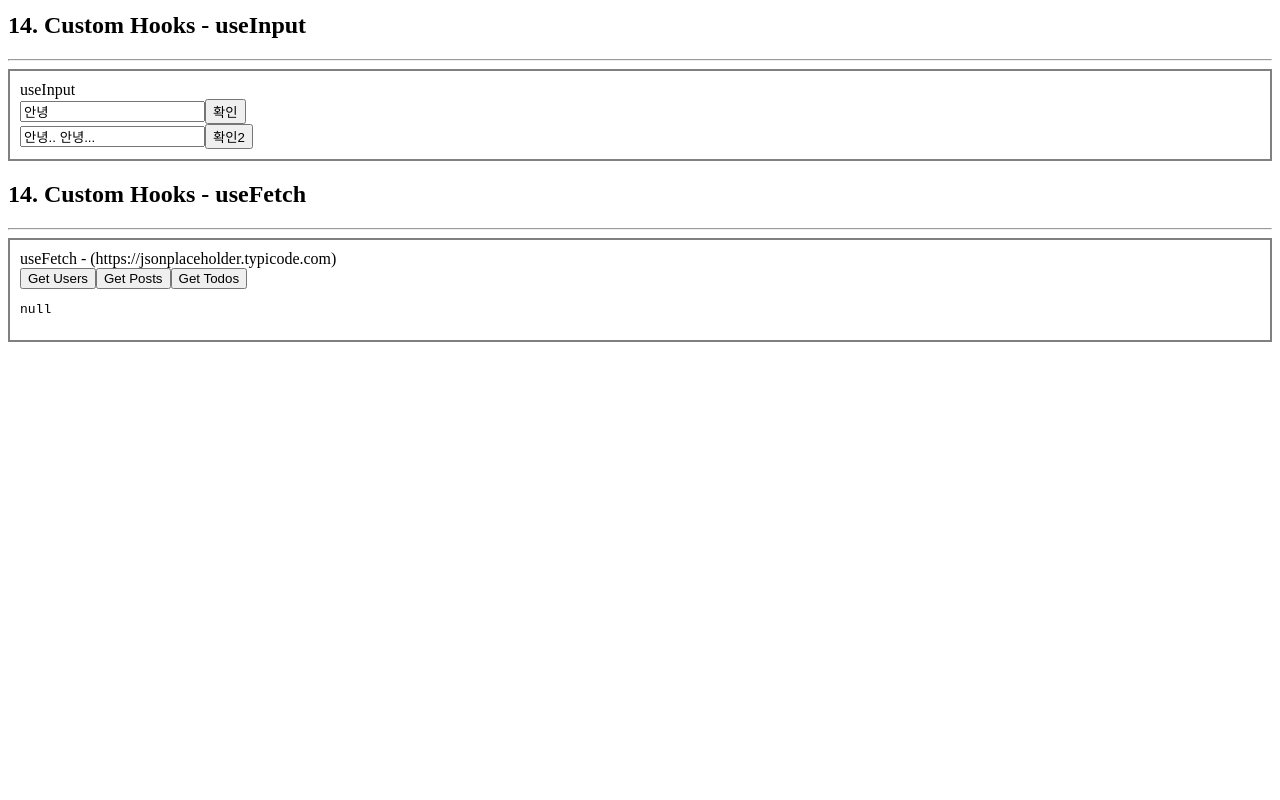
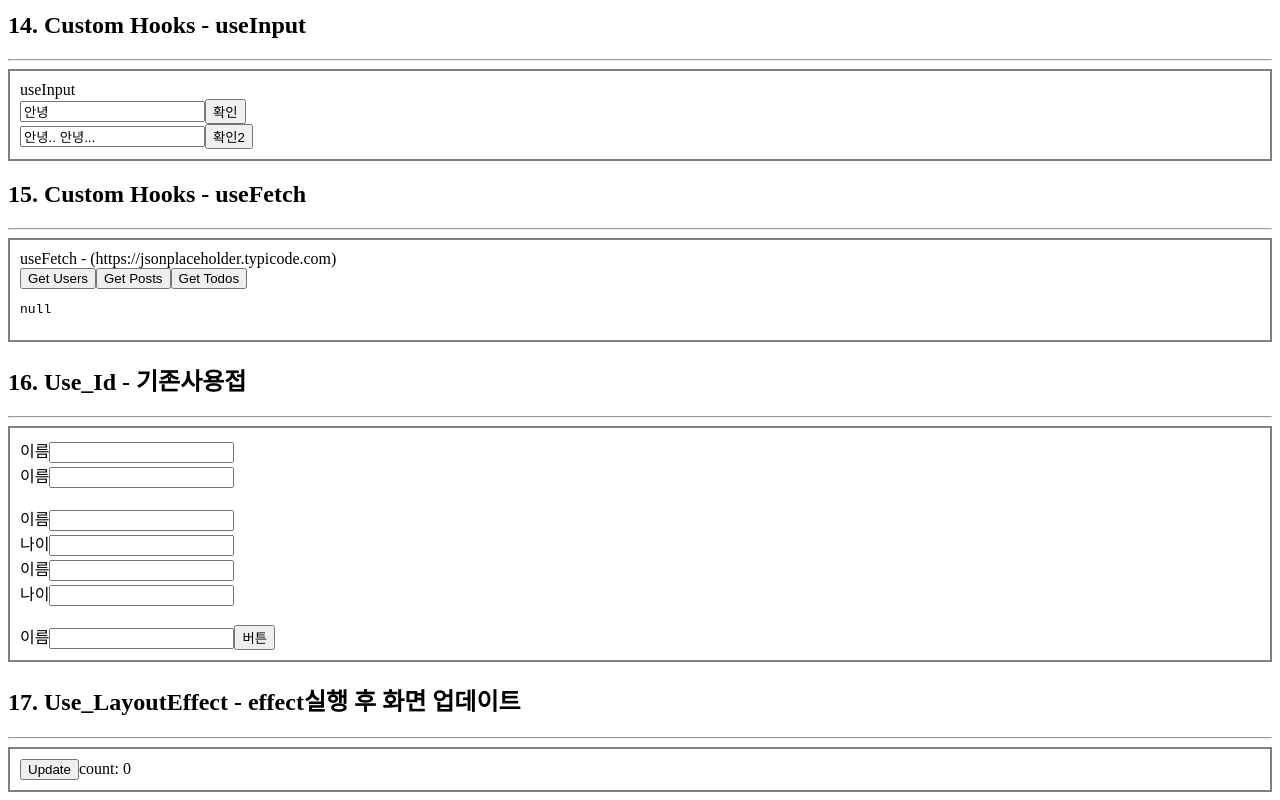
Before and after one commit to HongSun2da/react-star, a React (Create React App) app: page / in a window 1280 px wide. Shown: the part 3086-3886 px from the top of the page. Before the commit the page ends 3436 px from the top, so only its background shows below. Built offline with nearby package versions, Linux system fonts and the light colour scheme; no server answers.

Commit message:
use id, layouteffect 작업

```diff
--- /dev/null
+++ b/src/Use_Id.js
@@ -0,0 +1,69 @@
+import React, { useEffect, useId, useRef } from "react";
+
+function Use_Id() {
+  console.log('Use_Id 시작 ============');
+
+
+
+  console.log('Use_Id 종료 ============');
+  return (
+    <div>
+      <h2>16. Use_Id - 기존사용접</h2>
+      <hr />
+      <div style={{border: '2px solid gray', padding: '10px'}}>
+        <MyInput />
+        <MyInput />
+        <br />
+        <MyInput2 />
+        <MyInput2 />
+        <br />
+        <MyInput3 />
+      </div>
+    </div>
+  );
+}
+
+function MyInput() {
+  const id = useId();
+  const ref = useRef();
+
+  useEffect(() => {
+    //const element = document.querySelector('#btn');   // javascript 접근 방법
+    //const element = document.querySelector(id);       // 오류발생
+
+    const element = ref.current;
+    console.log(element);
+  }, []);
+
+  return (
+    <div>
+      <label htmlFor={id}>이름</label>
+      <input id={id} ref={ref}></input>
+    </div>
+  );
+}
+
+function MyInput2() {
+  const id = useId();
+  return (
+    <div>
+      <label htmlFor={`${id}-name`}>이름</label>
+      <input id={`${id}-name`}></input>
+      <br />
+      <label htmlFor={`${id}-age`}>나이</label>
+      <input id={`${id}-age`}></input>
+    </div>
+  );
+}
+
+function MyInput3() {
+  const id = useId();
+  return (
+    <div>
+      <label htmlFor={`${id}-name`}>이름</label>
+      <input id={`${id}-name`}></input>
+      <button id='btn'>버튼</button>
+    </div>
+  );
+}
+export default Use_Id;
--- /dev/null
+++ b/src/Use_LayoutEffect.js
@@ -0,0 +1,44 @@
+import { useEffect, useLayoutEffect, useState } from 'react';
+
+function Use_LayoutEffect() {
+  console.log('Use_LayoutEffect 시작 ============');
+  const [count, setCount] = useState(0);
+
+  const handleCountUpdate = () => {
+    setCount(count + 1);
+  };
+
+  // 비동기 실행
+  useEffect(() => {
+    console.log("Use_LayoutEffect.useEffect 'count 변경시' 랜더링", count);
+  }, [count]);
+
+
+  // 동기적 실행
+  useLayoutEffect(() => {
+    console.log("Use_LayoutEffect.UseLayoutEffect '최초' 랜더링");
+  }, []);
+
+  useLayoutEffect(() => {
+    console.log("Use_LayoutEffect.UseLayoutEffect '매번' 랜더링");
+  });
+
+  useLayoutEffect(() => {
+    console.log("Use_LayoutEffect.useLayoutEffect 'count 변경시' 랜더링", count);
+  }, [count]);
+
+
+  console.log('Use_LayoutEffect 종료 ============');
+  return (
+    <div>
+      <h2>17. Use_LayoutEffect - effect실행 후 화면 업데이트</h2>
+      <hr />
+      <div style={{border: '2px solid gray', padding: '10px'}}>
+        <button onClick={handleCountUpdate}>Update</button>
+        <span>count: {count}</span>
+      </div>
+  </div>
+  );
+}
+
+export default Use_LayoutEffect;
--- a/src/User_Hook2.js
+++ b/src/User_Hook2.js
@@ -4,12 +4,12 @@ const baseUrl = 'https://jsonplaceholder.typicode.com';
 
 function User_Hook2() {
   console.log('User_Hook2 시작 ============');
-  const {data, fetchUrl} = useFetch(baseUrl, 'users');
+  const {data, fetchUrl} = useFetch(baseUrl, 'users/1');
 
   console.log('User_Hook2 종료 ============');
   return (
     <div>
-      <h2>14. Custom Hooks - useFetch</h2>
+      <h2>15. Custom Hooks - useFetch</h2>
       <hr />
       <div style={{border: '2px solid gray', padding: '10px'}}>
         <div>useFetch - ({baseUrl})</div>
--- a/src/index.js
+++ b/src/index.js
@@ -23,6 +23,8 @@ import React_Memo from './React_Memo';
 import React_Memo2 from './React_Memo2';
 import User_Hook from './User_Hook';
 import User_Hook2 from './User_Hook2';
+import Use_Id from './Use_Id';
+import Use_LayoutEffect from './Use_LayoutEffect';
 
 const root = ReactDOM.createRoot(document.getElementById('root'));
 root.render(
@@ -48,6 +50,8 @@ root.render(
       <React_Memo2 />
       <User_Hook />
       <User_Hook2 />
+      <Use_Id />
+      <Use_LayoutEffect />
     </div>
   //</React.StrictMode>
 );
```
